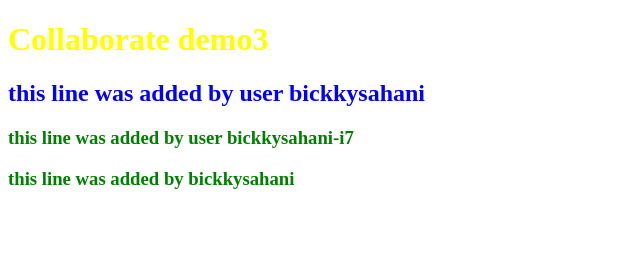
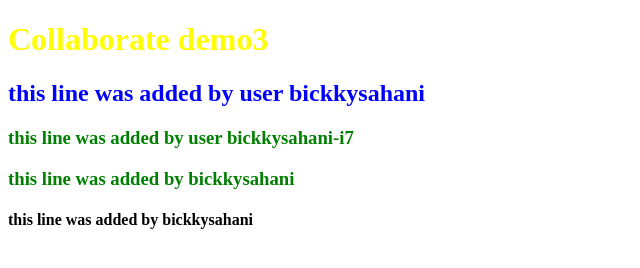
Before and after one commit to bickkysahani-i7/collaborate_demo3, a plain HTML site: page index.html in a window 1280 px wide. Shown: the whole page, without its empty margins (0-640 px from the left). Drawn offline with Linux system fonts and the light colour scheme.

Commit message:
added some lines in index.html

```diff
--- a/index.html
+++ b/index.html
@@ -12,6 +12,7 @@
     <h2>this line was added by user bickkysahani</h2>
     <h3>this line was added by user bickkysahani-i7</h2>
     <h3>this line was added by bickkysahani</h3>
+    <h4>this line was added by bickkysahani</h4>
 
 </body>
 <script src="script.js"></script>
```
